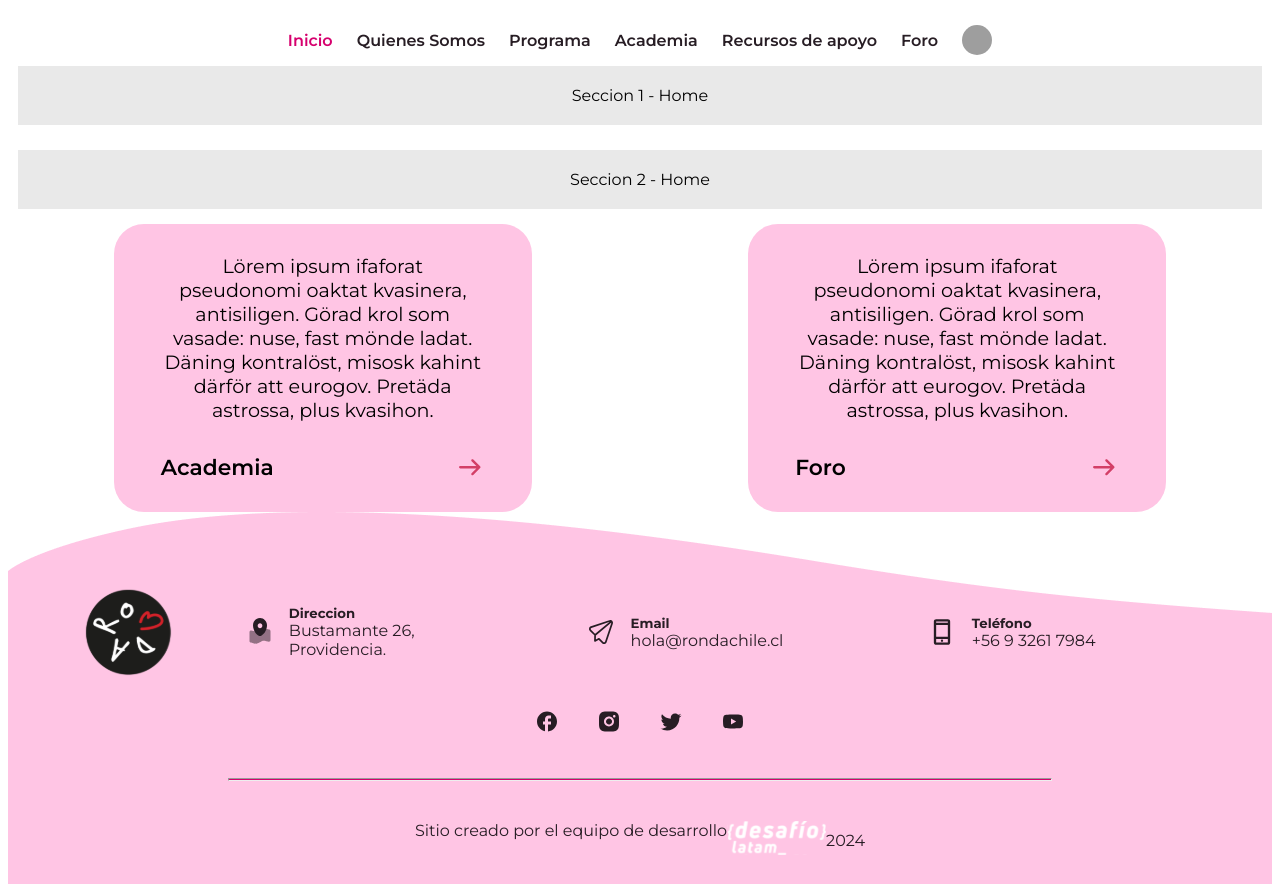
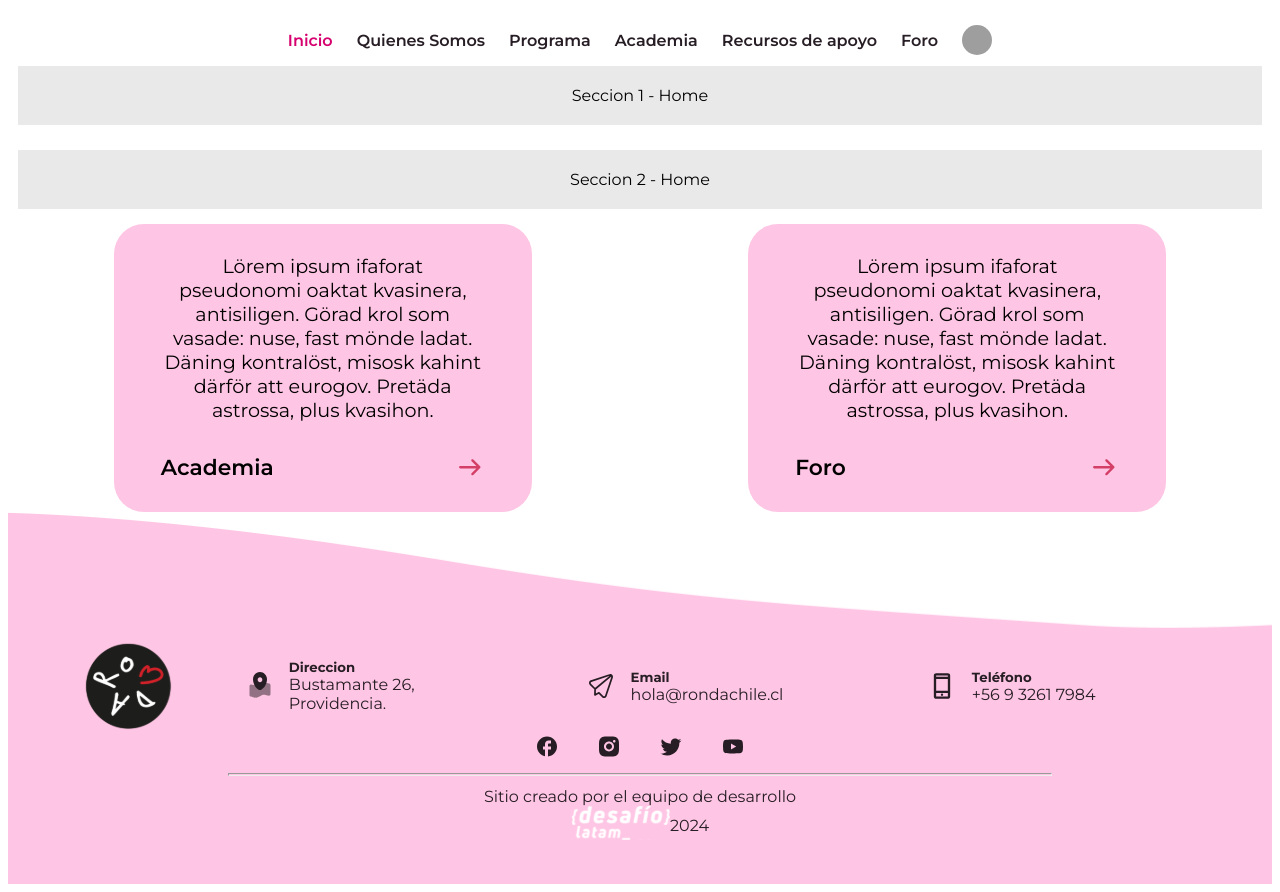
Before and after one commit to dlab-team/C16-frontend, a Next.js app: page / in a window 1280 px wide. Built offline with nearby package versions, Linux system fonts and the light colour scheme; grey boxes are pictures that could not be loaded.

Commit message:
arregle el largo de la version mobile,agregue configuracion para que la linea no se corriera al momento de agrandar en otras pantallas

```diff
--- a/src/components/FooterComponet/Styles.css
+++ b/src/components/FooterComponet/Styles.css
@@ -1,19 +1,25 @@
+
 .footer {
   display: flex;
   background-image: url(../../../public/assets/img/back-phone.png);
-  height: 23.25rem;
+  height: 450px;
   align-items: center;
   font-family: var(--font);
   color: var(--titulos);
   flex-direction: column;
   align-content: center;
+  padding: 0%;
+  margin: 0%;
+  background-repeat: no-repeat;
+  background-position: top;
+  background-size: cover;
 }
+
 .footer__title {
   display: flex;
   flex-direction: column;
   justify-content: space-between;
-  height: 100%;
-  gap: 2% 0%;
+  height: 90%;
 }
 
 .footer__body {
@@ -32,6 +38,7 @@
   height: 100%;
   margin: 1% 0%;
 }
+
 .footer__body__contact__icon {
   height: 48px;
   display: flex;
@@ -39,16 +46,19 @@
   justify-content: center;
   align-items: center;
 }
+
 .footer__text {
   display: flex;
   flex-direction: column;
   justify-content: space-evenly;
   flex-wrap: nowrap;
 }
+
 .footer__text * {
   margin: 0%;
   padding: 0%;
 }
+
 .footer__line {
   display: none;
 }
@@ -66,23 +76,30 @@
   justify-content: center;
   align-items: center;
 }
-
-
-@media only screen and (min-width: 576px) {
+@media only screen and (min-width: 775px) {
   .footer {
     background-image: url(../../../public/assets/img/back-tabla.png);
   }
 }
 @media only screen and (min-width: 992px) {
+  .footer__title {
+    width: 100%;
+    justify-content: space-evenly;
+  }
+
   .footer {
     background-image: url(../../../public/assets/img/background.png);
     height: 23.25rem;
     align-items: center;
+    width: 100%;
   }
 
-  .footer__title {
-    width: 100%;
-    justify-content: space-evenly;
+  .footer__body {
+    flex-direction: row;
+    justify-content: center;
+    gap: 0% 5%;
+    padding-top: 10%
+
   }
 
   .footer__body__contact {
@@ -91,14 +108,6 @@
     width: 22%;
     align-items: center;
     font-size: 16px;
-  }
-  .footer__body {
-    display: flex;
-    justify-content: center;
-    align-items: center;
-    gap: 0% 5%;
-    margin-top: 4%;
-    flex-direction: row;
   }
 
   .footer__text {
@@ -120,17 +129,20 @@
 
   .footer__footer {
     display: flex;
+    flex-direction: column;
     justify-content: center;
-    gap: 0% 2%n;
+
+    align-items: center;
   }
+
   hr {
-    background-color: var(--principal);
+    background-color: #ffc5e4;
     width: 65%;
     height: 1px;
   }
-  .footer__line{
-    display: contents;
-    }
-
-
+  .footer__line {
+    display: flex;
+    align-items: center;
+    justify-content: center;
+  }
 }
```
